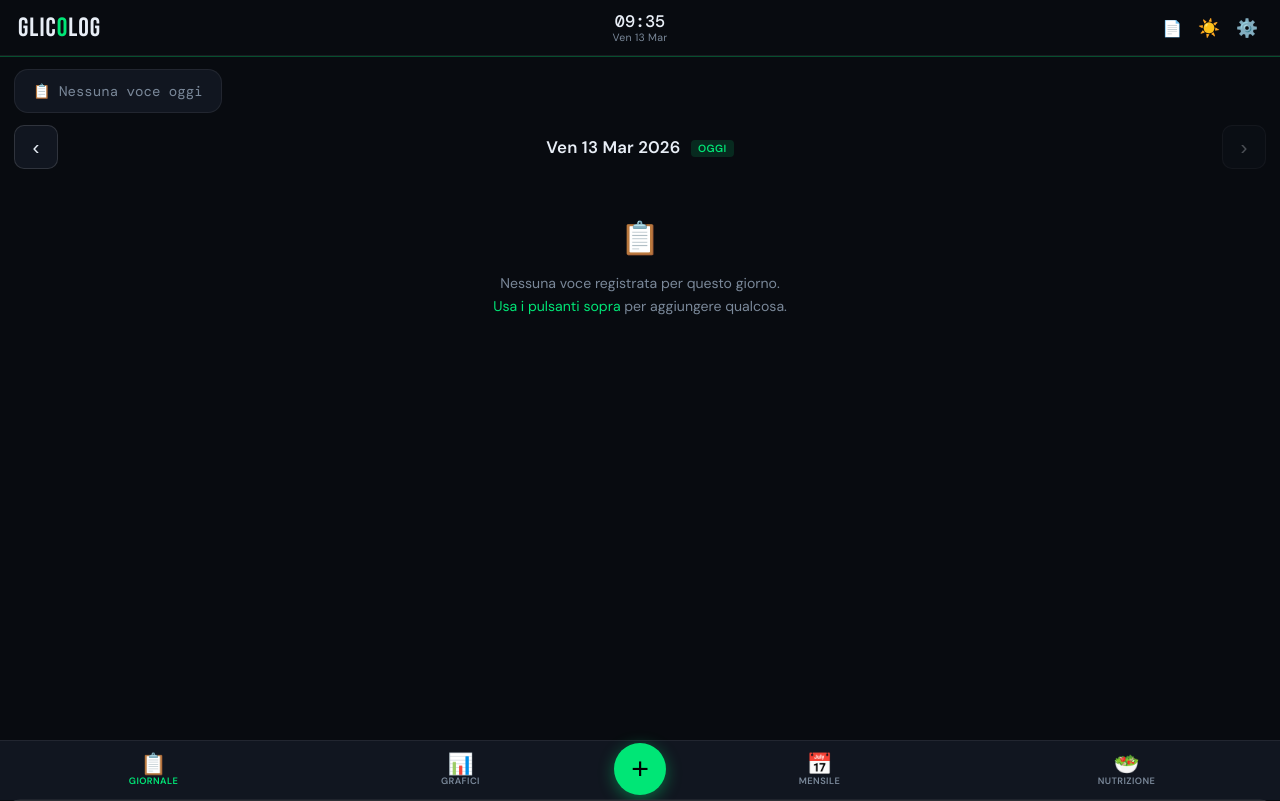
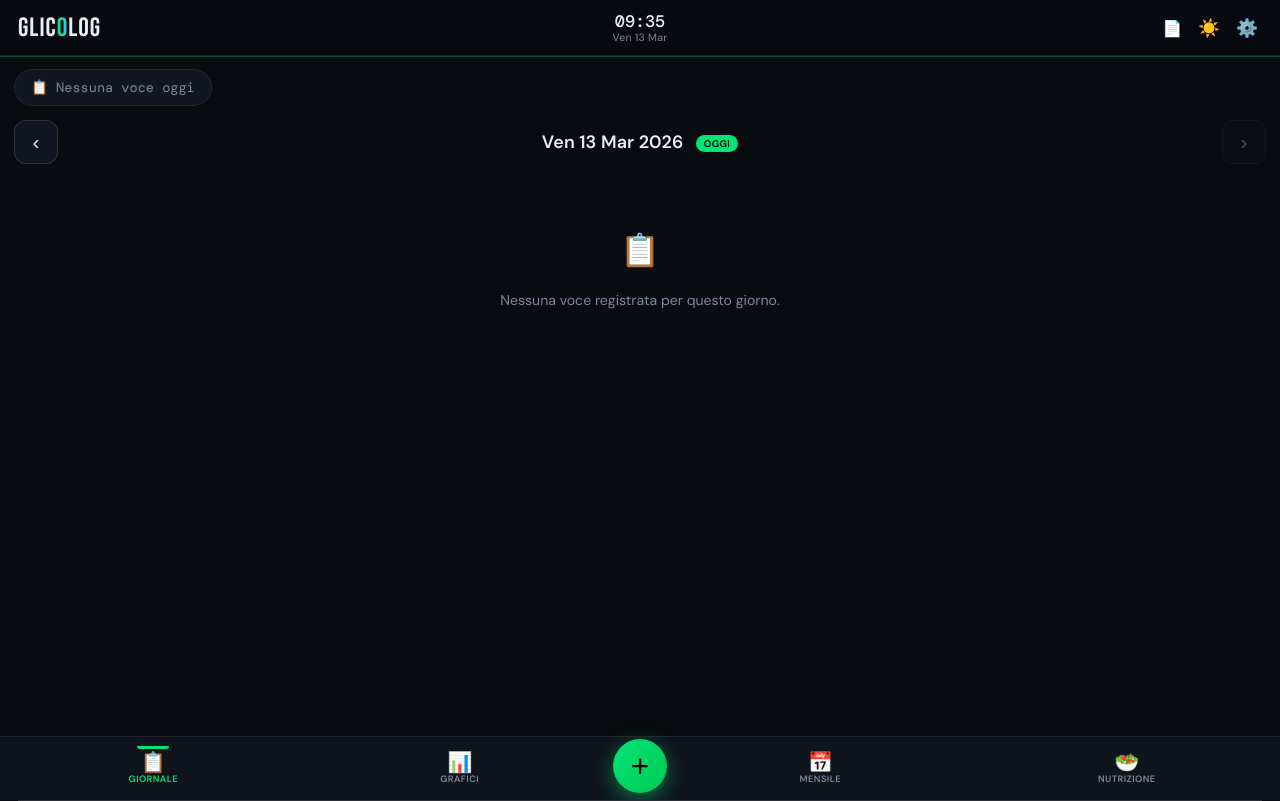
Before and after one commit to lazzariandreala-boop/glicolog_2.0, a Vue app: page / in a window 1280 px wide. Built offline with nearby package versions, Linux system fonts and the light colour scheme; the HTML template or start-up script is replaced by a standard one.

Commit message:
change some graphics things

```diff
--- a/src/assets/main.css
+++ b/src/assets/main.css
@@ -72,9 +72,10 @@ html { background: var(--bg) }
 body { font-family: var(--sans); color: var(--txt); background: var(--bg); min-height: 100vh; overscroll-behavior: none; font-size: 17px }
 
 /* ── HEADER ── */
-.hdr { display: flex; align-items: center; justify-content: space-between; padding: 14px 18px 12px; padding-top: calc(14px + env(safe-area-inset-top)); background: var(--bg); border-bottom: 1px solid var(--bdr); position: sticky; top: 0; z-index: 50 }
+.hdr { display: flex; align-items: center; justify-content: space-between; padding: 14px 18px 12px; padding-top: calc(14px + env(safe-area-inset-top)); background: rgba(8,11,16,.82); backdrop-filter: blur(16px) saturate(1.4); -webkit-backdrop-filter: blur(16px) saturate(1.4); border-bottom: 1px solid var(--bdr); position: sticky; top: 0; z-index: 50 }
+body.light-mode .hdr { background: rgba(242,245,249,.85) }
 .logo { font-family: var(--disp); font-size: 1.65rem; letter-spacing: 1px; line-height: 1 }
-.logo em { color: var(--g); font-style: normal }
+.logo em { font-style: normal; background: linear-gradient(90deg, #00e676, #40c4ff); -webkit-background-clip: text; -webkit-text-fill-color: transparent; background-clip: text }
 .clk { text-align: center; position: absolute; left: 50%; transform: translateX(-50%); pointer-events: none }
 .clk-t { font-family: var(--mono); font-size: 1.05rem; font-weight: 500; line-height: 1 }
 .clk-d { font-size: 0.66rem; color: var(--txt2); margin-top: 2px; letter-spacing: 0.3px }
@@ -113,27 +114,30 @@ body { font-family: var(--sans); color: var(--txt); background: var(--bg); min-h
 .big3-ico { font-size: 2.1rem; line-height: 1 }
 .big3-name { font-size: 1rem; font-weight: 700; line-height: 1 }
 .big3-hint { font-size: .67rem; opacity: .6; font-weight: 500 }
-.big3-g { background: rgba(64,196,255,.11); border-color: rgba(64,196,255,.28); color: var(--b) }
-.big3-s { background: rgba(255,171,64,.1); border-color: rgba(255,171,64,.28); color: var(--alc) }
-.big3-i { background: rgba(206,147,216,.11); border-color: rgba(206,147,216,.28); color: var(--p) }
-.big3-p { background: rgba(0,230,118,.09); border-color: rgba(0,230,118,.26); color: var(--g) }
+.big3-g { background: linear-gradient(145deg, rgba(64,196,255,.16) 0%, rgba(0,176,255,.06) 100%); border-color: rgba(64,196,255,.32); color: var(--b) }
+.big3-s { background: linear-gradient(145deg, rgba(255,138,101,.16) 0%, rgba(255,87,34,.06) 100%); border-color: rgba(255,138,101,.32); color: var(--alc) }
+.big3-i { background: linear-gradient(145deg, rgba(206,147,216,.16) 0%, rgba(171,71,188,.06) 100%); border-color: rgba(206,147,216,.32); color: var(--p) }
+.big3-p { background: linear-gradient(145deg, rgba(0,230,118,.14) 0%, rgba(0,200,83,.06) 100%); border-color: rgba(0,230,118,.30); color: var(--g) }
 
 /* ── STRIP CHIPS ── */
 .strip { display: flex; gap: 7px; padding: 12px 14px 0; overflow-x: auto; scrollbar-width: none }
 .strip::-webkit-scrollbar { display: none }
-.chip { background: var(--card); border: 1px solid var(--bdr); border-radius: 14px; padding: 12px 18px; white-space: nowrap; font-family: var(--mono); font-size: .88rem; color: var(--txt2); flex-shrink: 0; display: inline-flex; align-items: center; gap: 5px }
-.chip b { font-weight: 500 }
+.chip { background: var(--card); border: 1px solid var(--bdr); border-radius: 100px; padding: 9px 16px; white-space: nowrap; font-family: var(--mono); font-size: .85rem; color: var(--txt2); flex-shrink: 0; display: inline-flex; align-items: center; gap: 5px }
+.chip b { font-weight: 600 }
+.chip.ok  { background: rgba(0,230,118,.07); border-color: rgba(0,230,118,.22) }
 .chip.ok b { color: var(--g) }
+.chip.warn { background: rgba(255,171,64,.07); border-color: rgba(255,171,64,.22) }
 .chip.warn b { color: var(--o) }
+.chip.bad { background: rgba(255,82,82,.07); border-color: rgba(255,82,82,.22) }
 .chip.bad b { color: var(--r) }
 .chip.hi b { color: var(--txt) }
 
 /* ── DAY NAV ── */
-.daynav { display: flex; align-items: center; gap: 8px; padding: 12px 14px 8px }
-.dn-btn { background: var(--card); border: 1px solid var(--bdr2); border-radius: 10px; color: var(--txt); width: 44px; height: 44px; display: flex; align-items: center; justify-content: center; font-size: 1.3rem; cursor: pointer; flex-shrink: 0; transition: background .12s }
-.dn-btn:active { background: var(--card2) }
-.dn-lbl { flex: 1; text-align: center; font-size: 1.05rem; color: var(--txt); font-weight: 600; letter-spacing: .2px }
-.oggi-b { display: inline-block; background: rgba(0,230,118,.14); color: var(--g); font-size: .65rem; font-weight: 700; padding: 2px 7px; border-radius: 4px; margin-left: 6px; vertical-align: middle; letter-spacing: .5px }
+.daynav { display: flex; align-items: center; gap: 8px; padding: 14px 14px 10px }
+.dn-btn { background: var(--card); border: 1px solid var(--bdr2); border-radius: 12px; color: var(--txt); width: 44px; height: 44px; display: flex; align-items: center; justify-content: center; font-size: 1.3rem; cursor: pointer; flex-shrink: 0; transition: background .12s, transform .1s }
+.dn-btn:active { background: var(--card2); transform: scale(.9) }
+.dn-lbl { flex: 1; text-align: center; font-size: 1.12rem; color: var(--txt); font-weight: 700; letter-spacing: .1px }
+.oggi-b { display: inline-block; background: var(--g); color: #000; font-size: .6rem; font-weight: 800; padding: 2px 8px; border-radius: 100px; margin-left: 8px; vertical-align: middle; letter-spacing: .4px; text-transform: uppercase }
 
 /* ── STATS ── */
 .sw { padding: 12px 14px 0 }
@@ -170,7 +174,7 @@ body { font-family: var(--sans); color: var(--txt); background: var(--bg); min-h
 /* ── SUMMARY BOXES ── */
 .sum-sec { padding: 12px 14px 4px }
 .sum-grid { display: grid; grid-template-columns: 1fr 1fr; gap: 8px; margin-bottom: 8px }
-.sum-box { background: var(--card); border: 1px solid var(--bdr); border-radius: 12px; padding: 10px 11px 9px; display: flex; flex-direction: column; gap: 2px; position: relative; overflow: hidden }
+.sum-box { background: var(--card); border: 1px solid var(--bdr); border-radius: 16px; padding: 12px 13px 10px; display: flex; flex-direction: column; gap: 2px; position: relative; overflow: hidden }
 .sum-box::after { content: ''; position: absolute; top: 0; left: 0; right: 0; height: 2px; border-radius: 1px }
 .sum-box.glic::after { background: var(--b) }
 .sum-box.week::after { background: var(--g) }
@@ -190,10 +194,20 @@ body { font-family: var(--sans); color: var(--txt); background: var(--bg); min-h
 
 /* ── TIMELINE ── */
 .tl { padding: 0 14px 120px }
-.tl-empty { text-align: center; padding: 36px 20px; color: var(--txt2); font-size: .88rem; line-height: 1.6 }
-.tl-dg { font-size: .7rem; font-weight: 700; text-transform: uppercase; letter-spacing: .6px; color: var(--txt2); padding: 10px 2px 6px; border-bottom: 1px solid var(--bdr); margin-bottom: 8px }
+.tl-empty { text-align: center; padding: 48px 20px; color: var(--txt2); font-size: .88rem; line-height: 1.8 }
+.tl-dg { font-size: .65rem; font-weight: 800; text-transform: uppercase; letter-spacing: .8px; color: var(--txt2); padding: 12px 2px 6px; margin-bottom: 8px; display: flex; align-items: center; gap: 8px }
+.tl-dg::after { content: ''; flex: 1; height: 1px; background: var(--bdr) }
 .tlc-wrap { position: relative; width: 100%; touch-action: pan-y; margin-bottom: 8px }
-.tlc { background: var(--card); border: 1px solid var(--bdr); border-radius: 13px; padding: 11px 13px; display: flex; align-items: flex-start; gap: 10px; transition: transform .15s, border-color .15s; cursor: default }
+.tlc { background: var(--card); border: 1px solid var(--bdr); border-radius: 16px; padding: 12px 14px; display: flex; align-items: flex-start; gap: 10px; transition: transform .15s, border-color .15s; cursor: default; box-shadow: 0 2px 8px rgba(0,0,0,.18) }
+/* colored left border per type */
+.tlc-pasto      { border-left: 3px solid rgba(0,230,118,.55) }
+.tlc-spuntino   { border-left: 3px solid rgba(255,171,64,.55) }
+.tlc-glicemia   { border-left: 3px solid rgba(64,196,255,.55) }
+.tlc-insulina   { border-left: 3px solid rgba(206,147,216,.55) }
+.tlc-correzione { border-left: 3px solid rgba(255,171,64,.45) }
+.tlc-sport      { border-left: 3px solid rgba(41,182,246,.55) }
+.tlc-alcool     { border-left: 3px solid rgba(255,138,101,.55) }
+.tlc-aperitivi  { border-left: 3px solid rgba(128,203,196,.55) }
 .tlc-del-bg { position: absolute; right: 0; top: 0; bottom: 0; width: 72px; background: rgba(255,82,82,.18); border-radius: 13px; display: flex; align-items: center; justify-content: center; opacity: 0; pointer-events: none; transition: opacity .15s; color: var(--r); font-size: 1.5rem }
 .tlc-wrap.swiped .tlc { border-color: rgba(255,82,82,.4) }
 .tlc-wrap.swiped .tlc-del-bg { opacity: 1; pointer-events: auto }
@@ -212,11 +226,12 @@ body { font-family: var(--sans); color: var(--txt); background: var(--bg); min-h
 .teb-del:active { color: var(--r) }
 
 /* ── PANELS (bottom sheets) ── */
-.ov { display: none; position: fixed; inset: 0; background: rgba(0,0,0,.55); z-index: 100; backdrop-filter: blur(2px) }
+.ov { display: none; position: fixed; inset: 0; background: rgba(0,0,0,.6); z-index: 100; backdrop-filter: blur(4px) }
 .ov.on { display: block }
-.panel { position: fixed; bottom: 0; left: 0; right: 0; background: var(--bg2); border: 1px solid var(--bdr2); border-radius: 20px 20px 0 0; padding: 0 18px calc(28px + env(safe-area-inset-bottom)); max-height: 93vh; overflow-y: auto; overscroll-behavior: contain; transform: translateY(100%); transition: transform .32s cubic-bezier(.32,.72,0,1); z-index: 200 }
+.panel { position: fixed; bottom: 0; left: 0; right: 0; background: rgba(13,17,23,.97); backdrop-filter: blur(24px) saturate(1.5); -webkit-backdrop-filter: blur(24px) saturate(1.5); border: 1px solid var(--bdr2); border-radius: 24px 24px 0 0; padding: 0 18px calc(28px + env(safe-area-inset-bottom)); max-height: 93vh; overflow-y: auto; overscroll-behavior: contain; transform: translateY(100%); transition: transform .32s cubic-bezier(.32,.72,0,1); z-index: 200 }
+body.light-mode .panel { background: rgba(255,255,255,.97) }
 .panel.on { transform: translateY(0) }
-.ph { width: 40px; height: 4px; background: var(--bdr2); border-radius: 2px; margin: 14px auto 16px }
+.ph { width: 48px; height: 5px; background: rgba(255,255,255,.15); border-radius: 3px; margin: 14px auto 18px }
 .pt { font-size: 1.25rem; font-weight: 700; color: var(--txt); margin-bottom: 16px }
 .eh { font-size: 1.1rem; font-weight: 700; color: var(--o); margin-bottom: 16px }
 .panel-day-banner { display: none; background: rgba(255,171,64,.08); border: 1px solid rgba(255,171,64,.25); border-radius: 10px; padding: 8px 12px; margin-bottom: 14px; font-size: .78rem; color: var(--o); line-height: 1.4 }
@@ -227,8 +242,8 @@ body { font-family: var(--sans); color: var(--txt); background: var(--bg); min-h
 .fr:last-of-type { border-bottom: none }
 .fl { flex: 0 0 auto; font-size: .72rem; font-weight: 700; color: var(--txt2); text-transform: uppercase; letter-spacing: .5px; margin-bottom: 0; white-space: nowrap }
 /* .fi senza min-width fisso — si adatta al contenitore */
-.fi { flex: 1; min-width: 0; background: var(--card); border: 1px solid var(--bdr2); border-radius: 11px; color: var(--txt); font-family: var(--sans); font-size: .95rem; padding: 12px 14px; outline: none; transition: border-color .15s, box-shadow .15s }
-.fi:focus { border-color: var(--g); box-shadow: 0 0 0 3px rgba(0,230,118,.08) }
+.fi { flex: 1; min-width: 0; background: var(--card); border: 1.5px solid var(--bdr2); border-radius: 13px; color: var(--txt); font-family: var(--sans); font-size: .95rem; padding: 12px 14px; outline: none; transition: border-color .15s, box-shadow .15s }
+.fi:focus { border-color: var(--g); box-shadow: 0 0 0 4px rgba(0,230,118,.12) }
 .fi-hint { flex-basis: 100%; font-size: .67rem; color: var(--txt2); margin-top: 2px; line-height: 1.4 }
 .glic-inline-alert { border-radius: 10px; padding: 10px 12px; font-size: .8rem; margin: 0 0 10px; line-height: 1.4 }
 .glic-inline-low  { background: rgba(255,82,82,.12); border: 1px solid rgba(255,82,82,.35); color: var(--r) }
@@ -251,13 +266,13 @@ body { font-family: var(--sans); color: var(--txt); background: var(--bg); min-h
 .g3 { display: grid; grid-template-columns: 1fr 1fr 1fr; gap: 8px }
 
 /* ── SEGMENT BUTTONS ── */
-.seg { display: flex; gap: 5px; width: 100% }
-.sb { flex: 1; background: var(--card); border: 1px solid var(--bdr); border-radius: 8px; color: var(--txt2); font-size: .8rem; padding: 9px 4px; cursor: pointer; font-family: var(--sans); transition: all .12s; text-align: center; white-space: nowrap }
-.sb.on { background: var(--card2); border-color: var(--bdr2); color: var(--txt); font-weight: 600 }
-.sb.g.on { border-color: var(--g); color: var(--g); background: rgba(0,230,118,.06) }
-.sb.b.on { border-color: var(--b); color: var(--b); background: rgba(64,196,255,.06) }
-.sb.o.on { border-color: var(--o); color: var(--o); background: rgba(255,171,64,.06) }
-.sb.p.on { border-color: var(--p); color: var(--p); background: rgba(206,147,216,.06) }
+.seg { display: flex; gap: 4px; width: 100%; background: var(--card); border: 1px solid var(--bdr); border-radius: 12px; padding: 4px }
+.sb { flex: 1; background: transparent; border: none; border-radius: 9px; color: var(--txt2); font-size: .8rem; padding: 9px 4px; cursor: pointer; font-family: var(--sans); transition: all .18s; text-align: center; white-space: nowrap }
+.sb.on { background: var(--card2); border-color: transparent; color: var(--txt); font-weight: 600; box-shadow: 0 1px 6px rgba(0,0,0,.25) }
+.sb.g.on { background: rgba(0,230,118,.12); color: var(--g); box-shadow: 0 1px 6px rgba(0,230,118,.15) }
+.sb.b.on { background: rgba(64,196,255,.12); color: var(--b); box-shadow: 0 1px 6px rgba(64,196,255,.15) }
+.sb.o.on { background: rgba(255,171,64,.12); color: var(--o); box-shadow: 0 1px 6px rgba(255,171,64,.15) }
+.sb.p.on { background: rgba(206,147,216,.12); color: var(--p); box-shadow: 0 1px 6px rgba(206,147,216,.15) }
 
 /* ── TREND SELECTOR ── */
 .trend-sel { display: flex; gap: 5px; width: 100% }
@@ -276,8 +291,9 @@ body { font-family: var(--sans); color: var(--txt); background: var(--bg); min-h
 .tsb.t-u2.on { border-color: #f97316; background: rgba(249,115,22,.14); color: #f97316 }
 
 /* ── BUTTONS ── */
-.bsave { width: 100%; background: var(--g); color: #000; border: none; border-radius: 12px; font-family: var(--sans); font-weight: 700; font-size: 1rem; padding: 15px; cursor: pointer; margin-top: 10px; transition: opacity .12s }
-.bsave:active { opacity: .85 }
+.bsave { width: 100%; background: linear-gradient(135deg, #00e676 0%, #00c853 100%); color: #000; border: none; border-radius: 14px; font-family: var(--sans); font-weight: 700; font-size: 1rem; padding: 15px; cursor: pointer; margin-top: 10px; transition: opacity .12s, transform .12s; box-shadow: 0 4px 18px rgba(0,230,118,.28) }
+.bsave:active { opacity: .88; transform: scale(.98) }
+body.light-mode .bsave { background: linear-gradient(135deg, #059669 0%, #047857 100%); box-shadow: 0 4px 14px rgba(5,150,105,.3) }
 .bdel { width: 100%; background: none; border: 1px solid rgba(255,82,82,.3); border-radius: 12px; color: rgba(255,82,82,.7); font-family: var(--sans); font-size: .88rem; padding: 12px; cursor: pointer; margin-top: 10px; transition: all .12s }
 .bdel:active { background: rgba(255,82,82,.07) }
 
@@ -415,7 +431,7 @@ body { font-family: var(--sans); color: var(--txt); background: var(--bg); min-h
 .pdiv { font-size: .75rem; font-weight: 700; text-transform: uppercase; letter-spacing: .6px; color: var(--txt2); padding: 6px 0 10px; border-bottom: 1px solid var(--bdr); margin-bottom: 12px; margin-top: 4px }
 
 /* ── TOAST ── */
-.toast { position: fixed; bottom: calc(18px + env(safe-area-inset-bottom)); left: 50%; transform: translateX(-50%) translateY(50px) scale(.92); background: var(--card2); border: 1px solid var(--bdr2); color: var(--txt); font-size: .8rem; font-weight: 500; padding: 8px 17px; border-radius: 18px; z-index: 999; transition: transform .25s cubic-bezier(.32,.72,0,1), opacity .25s; white-space: nowrap; opacity: 0; box-shadow: 0 8px 24px rgba(0,0,0,.5); pointer-events: none }
+.toast { position: fixed; bottom: calc(80px + env(safe-area-inset-bottom)); left: 50%; transform: translateX(-50%) translateY(20px) scale(.94); background: rgba(22,29,40,.92); backdrop-filter: blur(16px); -webkit-backdrop-filter: blur(16px); border: 1px solid var(--bdr2); color: var(--txt); font-size: .82rem; font-weight: 600; padding: 10px 20px; border-radius: 100px; z-index: 999; transition: transform .25s cubic-bezier(.32,.72,0,1), opacity .2s; white-space: nowrap; opacity: 0; box-shadow: 0 8px 28px rgba(0,0,0,.45); pointer-events: none }
 .toast.on { transform: translateX(-50%) translateY(0) scale(1); opacity: 1 }
 
 /* ── DELETE CONFIRM ── */
@@ -482,36 +498,47 @@ body { font-family: var(--sans); color: var(--txt); background: var(--bg); min-h
 .pdf-opt-sub { font-size: .72rem; color: var(--txt2) }
 
 /* ── TAB LAYOUT ── */
-.tab-content { padding-bottom: calc(68px + env(safe-area-inset-bottom)); min-height: calc(100dvh - 56px) }
+.tab-content { padding-bottom: calc(72px + env(safe-area-inset-bottom)); min-height: calc(100dvh - 56px) }
 .tab-pad { padding: 14px }
 
 /* ── BOTTOM NAVBAR ── */
 .bnav {
   position: fixed; bottom: 0; left: 0; right: 0;
-  height: calc(60px + env(safe-area-inset-bottom));
+  height: calc(64px + env(safe-area-inset-bottom));
   padding-bottom: env(safe-area-inset-bottom);
-  background: var(--card); border-top: 1px solid var(--bdr);
+  background: rgba(17,22,32,.9); backdrop-filter: blur(20px) saturate(1.5); -webkit-backdrop-filter: blur(20px) saturate(1.5);
+  border-top: 1px solid var(--bdr);
   display: flex; align-items: center; justify-content: space-around;
   z-index: 60;
 }
+body.light-mode .bnav { background: rgba(255,255,255,.92) }
 .bnav-tab {
-  flex: 1; display: flex; flex-direction: column; align-items: center; gap: 2px;
+  flex: 1; display: flex; flex-direction: column; align-items: center; gap: 3px;
   background: none; border: none; cursor: pointer; padding: 6px 2px;
-  color: var(--txt2); font-family: var(--sans); transition: color .15s;
+  color: var(--txt2); font-family: var(--sans); transition: color .18s;
+  position: relative;
 }
 .bnav-tab.active { color: var(--g) }
-.bnav-ico { font-size: 1.3rem; line-height: 1 }
+.bnav-tab.active::before {
+  content: '';
+  position: absolute;
+  top: 0; left: 50%; transform: translateX(-50%);
+  width: 32px; height: 3px;
+  background: var(--g);
+  border-radius: 0 0 4px 4px;
+}
+.bnav-ico { font-size: 1.25rem; line-height: 1 }
 .bnav-lbl { font-size: .58rem; font-weight: 700; letter-spacing: .4px; text-transform: uppercase; line-height: 1 }
 .bnav-add {
-  flex: 0 0 52px; height: 52px; border-radius: 50%;
-  background: var(--g); color: #000; border: none;
-  font-size: 1.9rem; font-weight: 300; line-height: 1;
-  cursor: pointer; margin-bottom: 4px;
+  flex: 0 0 54px; height: 54px; border-radius: 50%;
+  background: linear-gradient(135deg, #00e676 0%, #00c853 100%); color: #000; border: none;
+  font-size: 2rem; font-weight: 300; line-height: 1;
+  cursor: pointer; margin-bottom: 6px;
   display: flex; align-items: center; justify-content: center;
-  box-shadow: 0 4px 16px rgba(0,230,118,.4);
+  box-shadow: 0 6px 20px rgba(0,230,118,.45);
   transition: transform .13s, box-shadow .13s;
 }
-.bnav-add:active { transform: scale(.9); box-shadow: 0 2px 8px rgba(0,230,118,.3) }
+.bnav-add:active { transform: scale(.88); box-shadow: 0 2px 10px rgba(0,230,118,.3) }
 
 /* ── HOME GRID (6 azioni grandi) ── */
 .home-grid {
@@ -519,37 +546,32 @@ body { font-family: var(--sans); color: var(--txt); background: var(--bg); min-h
   gap: 12px; padding: 12px 14px 4px;
 }
 .hg-btn {
-  border-radius: 18px; padding: 28px 10px 22px;
+  border-radius: 20px; padding: 28px 10px 22px;
   display: flex; flex-direction: column; align-items: center; gap: 10px;
   border: 1.5px solid; cursor: pointer; position: relative; overflow: hidden;
   transition: transform .13s, opacity .13s;
 }
 .hg-btn:active { transform: scale(.94); opacity: .85 }
-.hg-btn::after { content: ''; position: absolute; top: 0; left: 0; right: 0; height: 3px; border-radius: 1px }
-.hg-ico { font-size: 1.95rem; line-height: 2 }
+.hg-ico { font-size: 2rem; line-height: 1 }
 .hg-lbl { font-size: 1.05rem; font-weight: 700; line-height: 1 }
 
-.hg-p     { background: rgba(0,230,118,.09);   border-color: rgba(0,230,118,.26);   color: var(--g) }
-.hg-p::after     { background: var(--g) }
-.hg-s     { background: rgba(255,171,64,.1);   border-color: rgba(255,171,64,.28);  color: var(--o) }
-.hg-s::after     { background: var(--o) }
-.hg-glic  { background: rgba(64,196,255,.11);  border-color: rgba(64,196,255,.28);  color: var(--b) }
-.hg-glic::after  { background: var(--b) }
-.hg-ins   { background: rgba(206,147,216,.11); border-color: rgba(206,147,216,.28); color: var(--p) }
-.hg-ins::after   { background: var(--p) }
-.hg-cor   { background: rgba(255,171,64,.08);  border-color: rgba(255,171,64,.22);  color: var(--o) }
-.hg-cor::after   { background: var(--o) }
-.hg-aperi { background: rgba(128,203,196,.1);  border-color: rgba(128,203,196,.28); color: var(--nut) }
-.hg-aperi::after { background: var(--nut) }
+.hg-p     { background: linear-gradient(145deg, rgba(0,230,118,.14) 0%, rgba(0,200,83,.06) 100%);   border-color: rgba(0,230,118,.3);   color: var(--g) }
+.hg-s     { background: linear-gradient(145deg, rgba(255,171,64,.15)  0%, rgba(255,140,0,.06) 100%);  border-color: rgba(255,171,64,.32);  color: var(--o) }
+.hg-glic  { background: linear-gradient(145deg, rgba(64,196,255,.15)  0%, rgba(0,176,255,.06) 100%);  border-color: rgba(64,196,255,.32);  color: var(--b) }
+.hg-ins   { background: linear-gradient(145deg, rgba(206,147,216,.16) 0%, rgba(171,71,188,.06) 100%); border-color: rgba(206,147,216,.32); color: var(--p) }
+.hg-cor   { background: linear-gradient(145deg, rgba(255,171,64,.13) 0%, rgba(255,109,0,.06) 100%);  border-color: rgba(255,171,64,.3);  color: var(--o) }
+.hg-aperi { background: linear-gradient(145deg, rgba(128,203,196,.15) 0%, rgba(0,150,136,.06) 100%); border-color: rgba(128,203,196,.32); color: var(--nut) }
 
 /* ── QUICK ADD SHEET ── */
 .qa-sheet {
   position: fixed; bottom: 0; left: 0; right: 0;
-  background: var(--bg2); border: 1px solid var(--bdr2); border-radius: 20px 20px 0 0;
+  background: rgba(13,17,23,.96); backdrop-filter: blur(20px); -webkit-backdrop-filter: blur(20px);
+  border: 1px solid var(--bdr2); border-radius: 24px 24px 0 0;
   padding: 0 0 calc(16px + env(safe-area-inset-bottom));
   transform: translateY(100%); transition: transform .32s cubic-bezier(.32,.72,0,1);
   z-index: 150;
 }
+body.light-mode .qa-sheet { background: rgba(255,255,255,.97) }
 .qa-sheet.on { transform: translateY(0) }
-.qa-handle { width: 36px; height: 4px; background: var(--bdr2); border-radius: 2px; margin: 12px auto 0 }
-.qa-title { text-align: center; font-size: .85rem; font-weight: 700; color: var(--txt2); letter-spacing: .4px; text-transform: uppercase; padding: 10px 0 4px }
+.qa-handle { width: 44px; height: 4px; background: var(--bdr2); border-radius: 2px; margin: 14px auto 0 }
+.qa-title { text-align: center; font-size: .8rem; font-weight: 700; color: var(--txt2); letter-spacing: .6px; text-transform: uppercase; padding: 10px 0 4px }
--- a/src/components/Timeline.vue
+++ b/src/components/Timeline.vue
@@ -3,7 +3,7 @@
     <div v-if="groups.length === 0" class="tl-empty">
       <div style="font-size:2rem;margin-bottom:8px">📋</div>
       Nessuna voce registrata per questo giorno.<br>
-      <span style="color:var(--g)">Usa i pulsanti sopra</span> per aggiungere qualcosa.
+      <!-- <span style="color:var(--g)">Usa i pulsanti sopra</span> per aggiungere qualcosa. -->
     </div>
 
     <template v-for="group in groups" :key="group.label">
@@ -17,7 +17,7 @@
         @touchend.passive="onTouchEnd(entry.id)"
         :class="{ swiped: swiped === entry.id }"
       >
-        <div class="tlc">
+        <div class="tlc" :class="'tlc-' + entry.type">
           <div class="tli">{{ entryIcon(entry) }}</div>
           <div class="tlb">
             <div class="tlt">{{ entryTitle(entry) }}</div>
```
